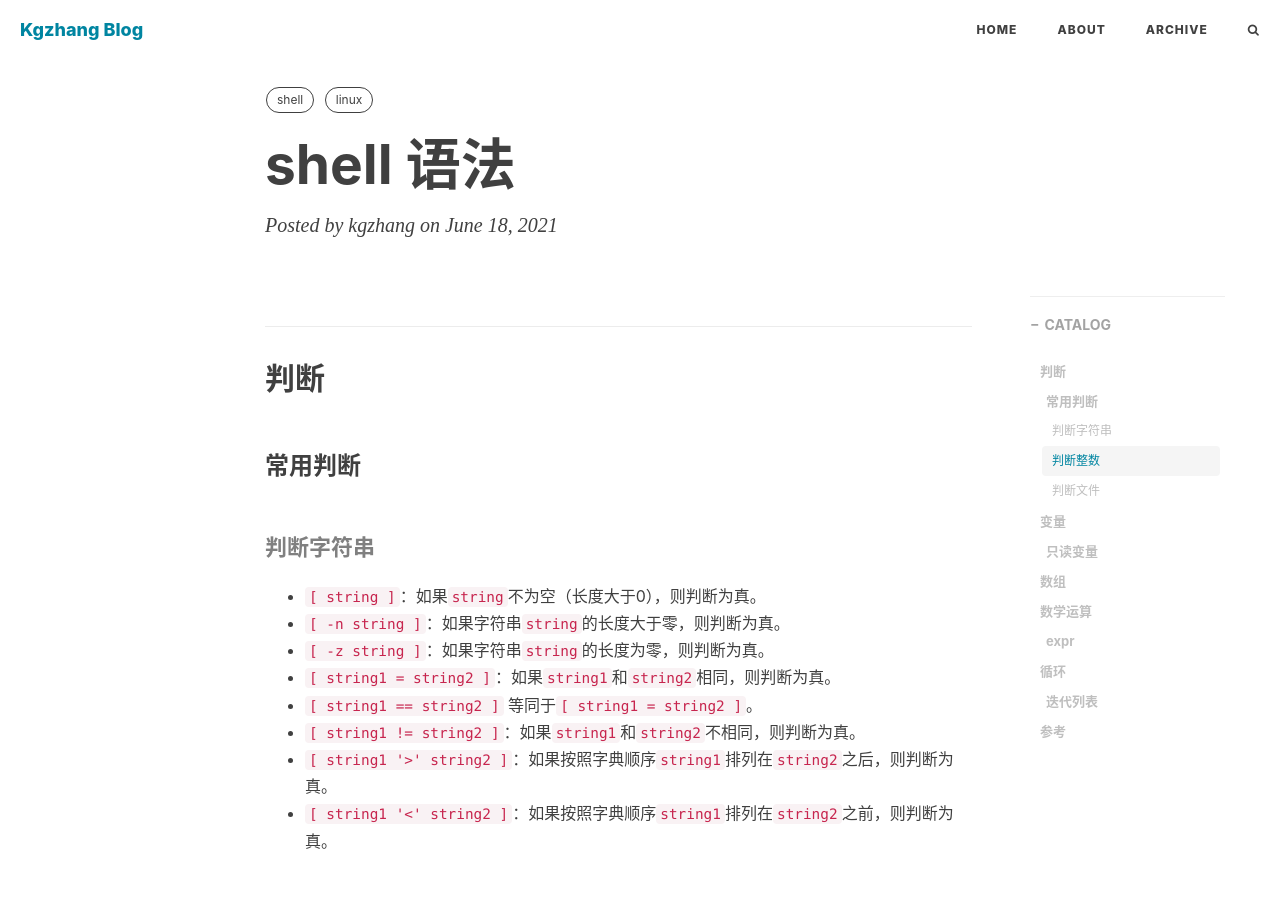
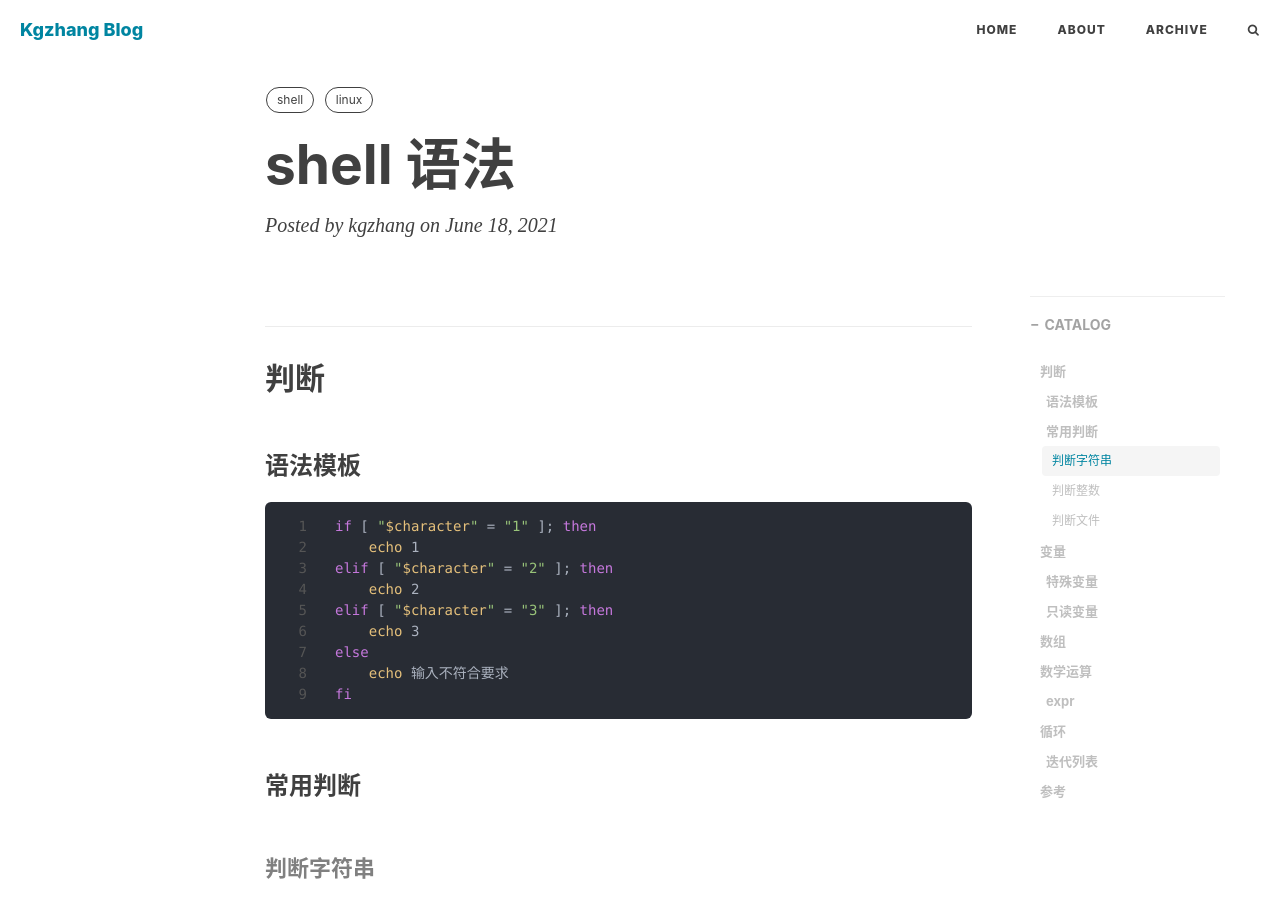
Before and after one commit to kougazhang/oom, a Jekyll site: the page built from _posts/2021-06-18-shell.md, in a window 1280 px wide and 900 px high. Built offline with Jekyll 4.4.1, drawn with Linux system fonts in a browser that asks for light colours; nearby versions of some CDN libraries; comment, search, counter and statistics services are not loaded.

Commit message:
update vim

````diff
--- a/_posts/2021-06-18-shell.md
+++ b/_posts/2021-06-18-shell.md
@@ -12,6 +12,19 @@ tags:
 ---
 
 ## 判断
+
+### 语法模板
+```shell
+if [ "$character" = "1" ]; then
+    echo 1
+elif [ "$character" = "2" ]; then
+    echo 2
+elif [ "$character" = "3" ]; then
+    echo 3
+else
+    echo 输入不符合要求
+fi
+```
 
 ### 常用判断
 
@@ -62,6 +75,9 @@ tags:
 
 
 ## 变量
+
+### 特殊变量
++ `$?`, 表示上一个命令的执行状态
 
 ### 只读变量
 ```shell
````
Also changed, not shown: _posts/2021-06-28-vim.md (+6 -1 lines).
